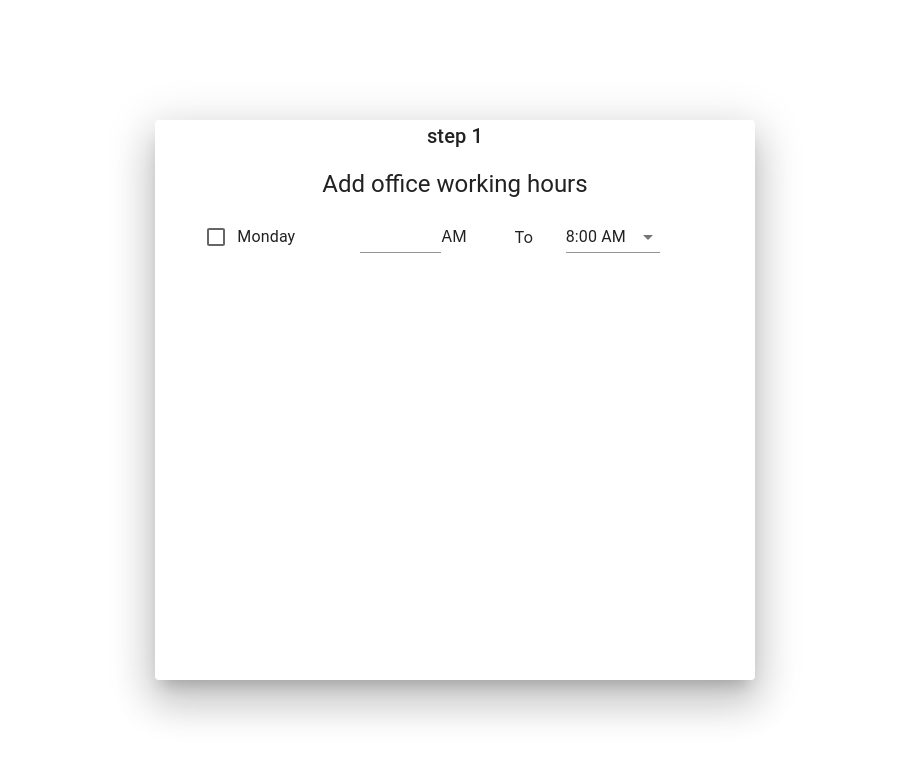
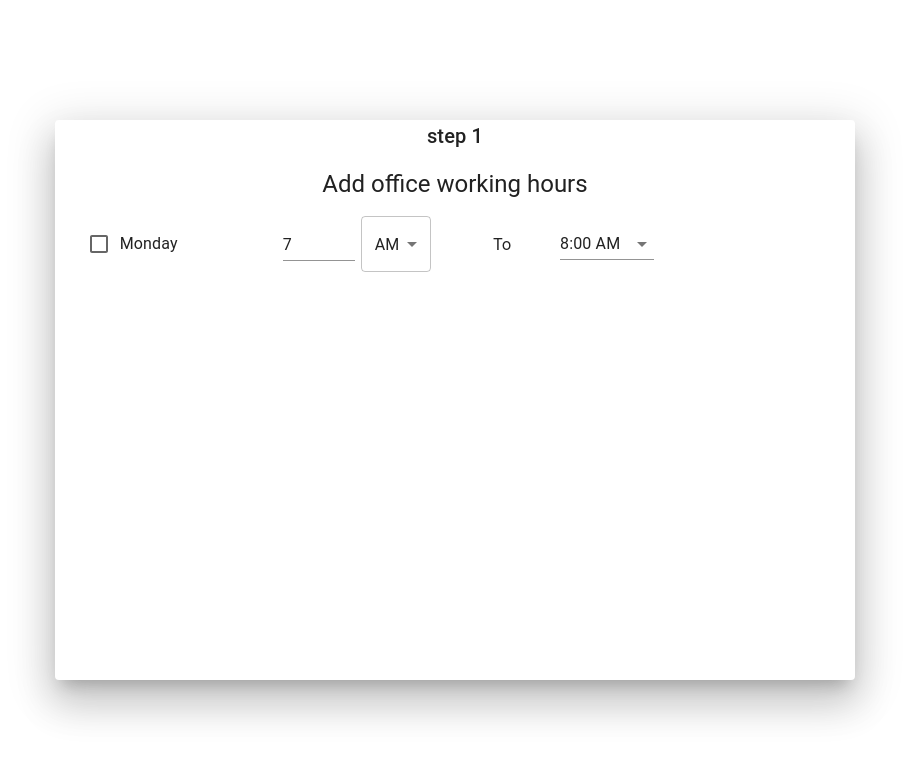
Before and after one commit to USMAN-SENG/FYP2, a React (Create React App) app: page /WorkHours in a window 1280 px wide. Shown: the top 758 px of the page, without its empty margins (185-1094 px from the left). Built offline with nearby package versions, Linux system fonts and the light colour scheme.

Commit message:
manage to limit select and number

```diff
--- a/src/screens/ChooseWorkHours.js
+++ b/src/screens/ChooseWorkHours.js
@@ -1,42 +1,92 @@
 import React from "react";
-import Grid from '@mui/material/Grid';
-import Typography from '@mui/material/Typography';
-import FormControlLabel from '@mui/material/FormControlLabel';
-import Checkbox from '@mui/material/Checkbox';
-import NativeSelect from '@mui/material/NativeSelect';
-import Input from '@mui/material/Input';
+import Grid from "@mui/material/Grid";
+import Typography from "@mui/material/Typography";
+import FormControlLabel from "@mui/material/FormControlLabel";
+import Checkbox from "@mui/material/Checkbox";
+import NativeSelect from "@mui/material/NativeSelect";
+import Input from "@mui/material/Input";
+import Select, { SelectChangeEvent } from "@mui/material/Select";
+import MenuItem from "@mui/material/MenuItem";
+import { useState } from "react";
 
 
+const MIN = 1;
+const MAX = 12;
 
-export function ChooseWorkHours({hours}) {
+export function ChooseWorkHours({ hours }) {
+	const [period, setPeriod] = useState("AM");
+	const [time, setTime] = useState(7);
+
+	const handleSelect = (event) => {
+		setPeriod(event.target.value);
+	};
+
+	const handleTime = (event) => {
+
+    let newTimeValue= event.target.value ;
+
+    if (newTimeValue > MAX)
+      newTimeValue=MAX ;
+    if (newTimeValue < MIN)
+      newTimeValue=MIN;
+
+		setTime(newTimeValue);
+	};
+
+
 	return (
 		<section>
-      <Typography variant="h6" align='center'> step 1 </Typography>
+			<Typography variant="h6" align="center">
+				step 1
+			</Typography>
 
-      <Typography m={2} variant="h5" align='center'>
+			<Typography m={2} variant="h5" align="center">
 				Add office working hours
 			</Typography>
-      <Grid container spacing={2} direction="row" justifyContent="center" alignItems="center">
-        <Grid item xs={3}>
+			<Grid
+				container
+				spacing={1}
+				direction="row"
+				justifyContent="center"
+				alignItems="center"
+			>
+				<Grid item md={2}>
 					<FormControlLabel control={<Checkbox />} label="Monday" />
 				</Grid>
-        <Grid item xs={3}>
+
+				<Grid item md={4}>
+					<Grid container justifyContent="center">
+						<Grid item>
 							<Input
-          type='number'
-          inputProps = { {max: 100, min: 10 }   }
-          ></Input>AM
+								type="number"
+								value={time}
+
+								inputProps={{ max: MAX, min: MIN }}
+								sx={{ mx: "6px" }}
+                onChange={handleTime}
+							></Input>
+
+							<Select  value={period} onChange={handleSelect}>
+								<MenuItem value={"AM"}>AM</MenuItem>
+								<MenuItem value={"PM"}>PM</MenuItem>
+							</Select>
 						</Grid>
-        <Grid item xs={1}> <p>To</p> </Grid>
+					</Grid>
+				</Grid>
+
+				<Grid item md={1}>
+					<p>To</p>
+				</Grid>
 				{/* find a way to start from the next hour  */}
-        <Grid item xs={3}>
+
+				<Grid item md={4}>
 					<NativeSelect>
-          {hours.map(hours => <option value={hours}>
-              {hours}
-            </option>)}
+						{hours.map((hours) => (
+							<option value={hours}>{hours}</option>
+						))}
 					</NativeSelect>
 				</Grid>
 			</Grid>
-
 		</section>
-  )
+	);
 }
--- a/src/screens/WorkHours.js
+++ b/src/screens/WorkHours.js
@@ -33,7 +33,7 @@ export default function WorkHours() {
 
     <Grid container  direction="column"  justifyContent="center" alignItems="center" sx={{ minHeight: "100vh" }}>
         <Grid item >
-            <Paper elevation={24}  sx={{ minHeight: "70vh" , minWidth:"75vh" }}>
+            <Paper elevation={24}  sx={{ minHeight: "70vh" , minWidth:"100vh" }}>
               <form >
                 { formStep === 1 &&
                   (<ChooseWorkHours   hours={hours}  />)
```
Lines whose indentation alone changed are shown as unchanged.
